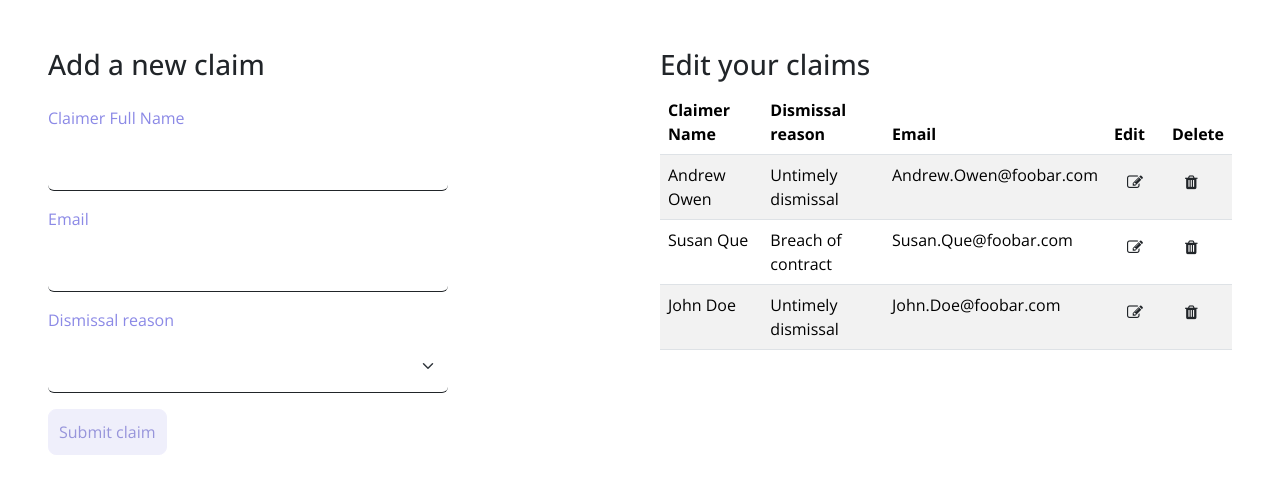
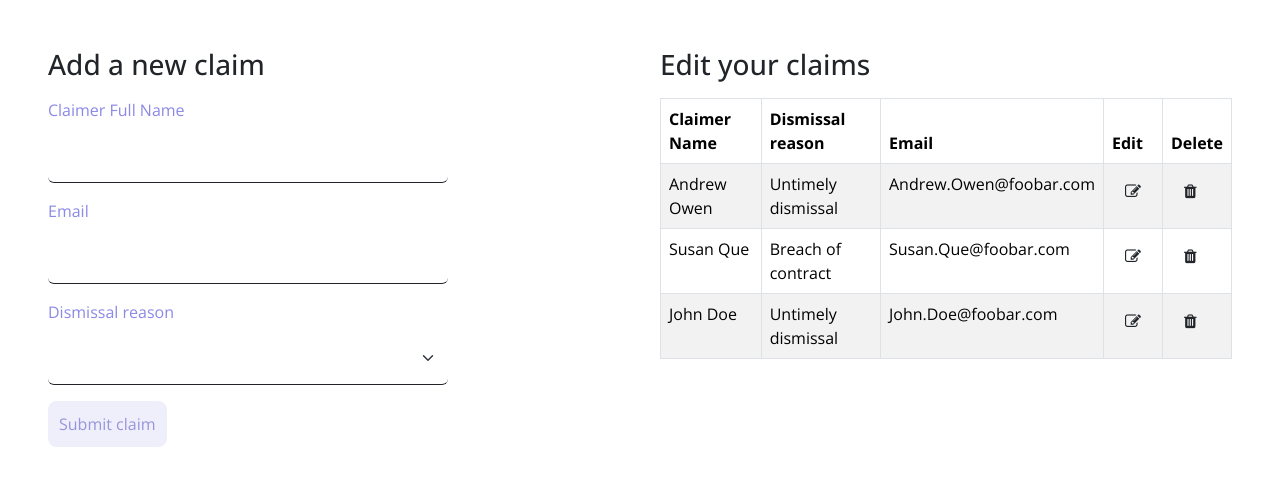
Before and after one commit to SusanaOSantos/testAngular, an Angular app in the folder testApp/: page / in a window 1280 px wide. Shown: the top 494 px of the page. Built offline with nearby package versions, Linux system fonts and the light colour scheme; data requests are answered from the project's data file.

Commit message:
layout fixes

```diff
--- a/testApp/src/app/claim-form/claim-form.component.html
+++ b/testApp/src/app/claim-form/claim-form.component.html
@@ -1,5 +1,5 @@
 <div class="row ps-5 pe-3">
-    <h3 class="section pt-5">{{title}}</h3>
+    <h3 class="section pt-5 mb-0">{{title}}</h3>
     <form [formGroup]="claimsForm" (submit)="onSubmit()">
         <div class="col my-3">
             <label for="name" class="form-label">Claimer Full Name</label>
--- a/testApp/src/app/claim-list/claim-list.component.html
+++ b/testApp/src/app/claim-list/claim-list.component.html
@@ -1,7 +1,8 @@
 <div class="row ps-md-2 ps-5 pe-5">
     <div class="col">
-    <h3 class="section pt-5">Edit your claims</h3>
-    <table class="table table-striped">
+    <h3 class="section pt-5 mb-3">Edit your claims</h3>
+    <div class="table-responsive">
+    <table class="table table-striped table-bordered">
         <thead>
             <tr>
                 <th scope="col">Claimer Name</th>
@@ -29,5 +30,6 @@
             </tr>
         </tbody>
     </table>
+    </div>
 </div>
 </div>
```
